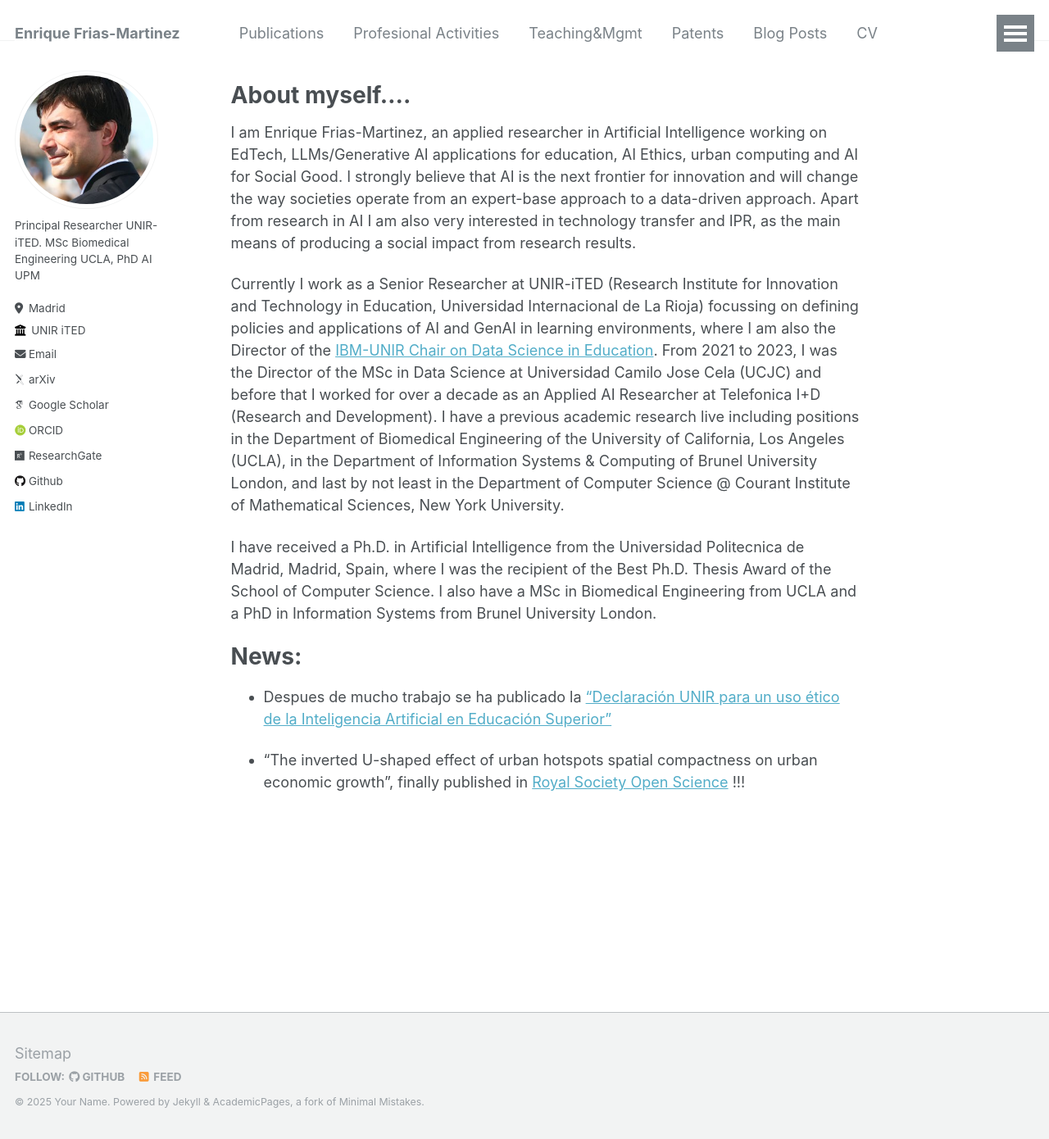
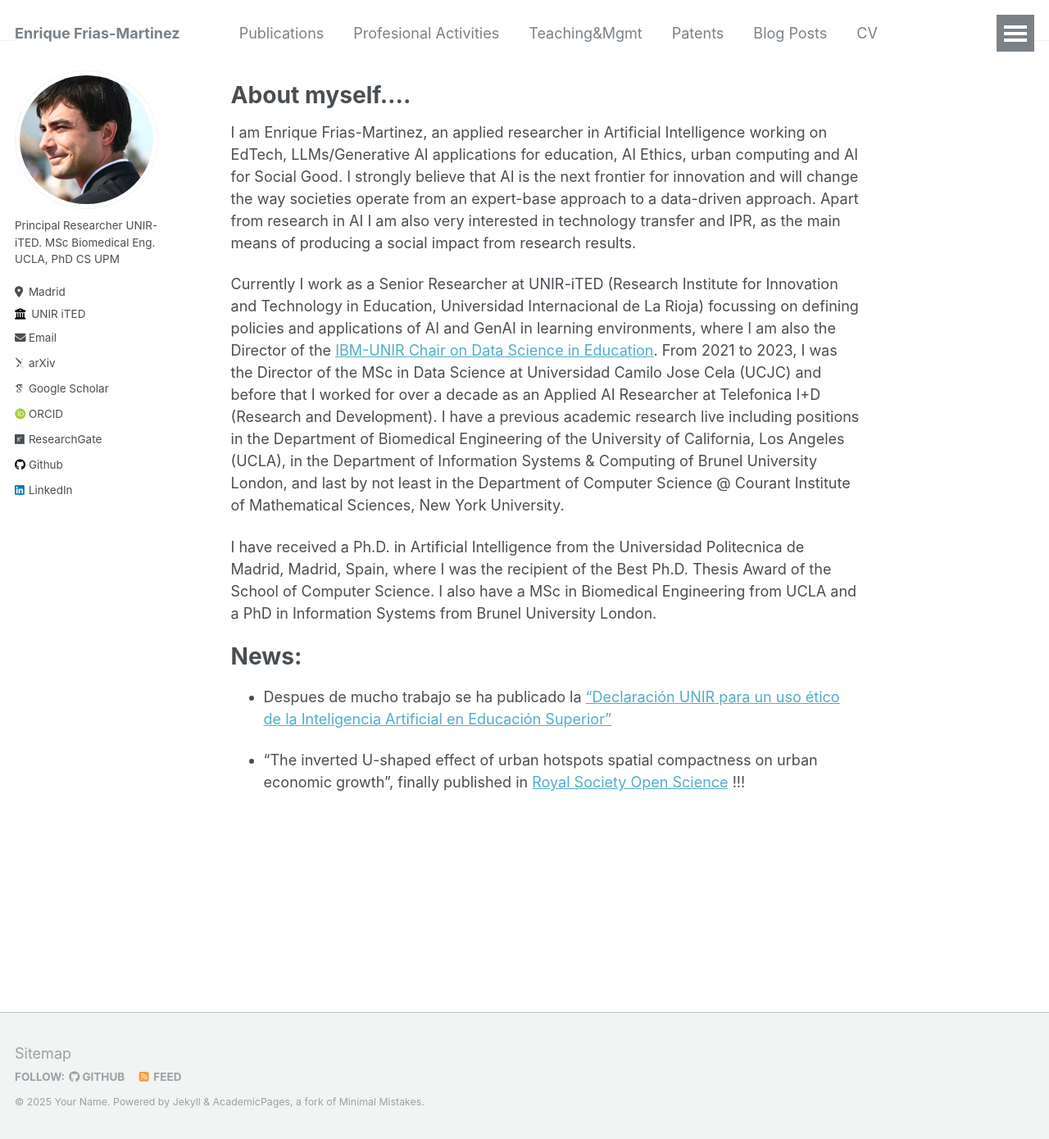
Before and after one commit to ENriqueFRiasM/enriquefriasm.github.io, a Jekyll site: the page built from _pages/about.md, in a window 1280 px wide and 1390 px high. Shown: the whole window at 82% size. Built offline with Jekyll 4.4.1, drawn with Linux system fonts in a browser that asks for light colours; some web fonts are replaced.

Commit message:
Update _config.yml

```diff
--- a/_config.yml
+++ b/_config.yml
@@ -24,7 +24,7 @@ author:
   avatar           : "image.jfif"
   name             : ""
   pronouns         : # example: "she/her"
-  bio              : "Principal Researcher UNIR-iTED. MSc Biomedical Engineering UCLA, PhD AI UPM"
+  bio              : "Principal Researcher UNIR-iTED. MSc Biomedical Eng. UCLA, PhD CS UPM"
   location         : "Madrid"
   employer         : "UNIR iTED"
   uri              : # URL
```
